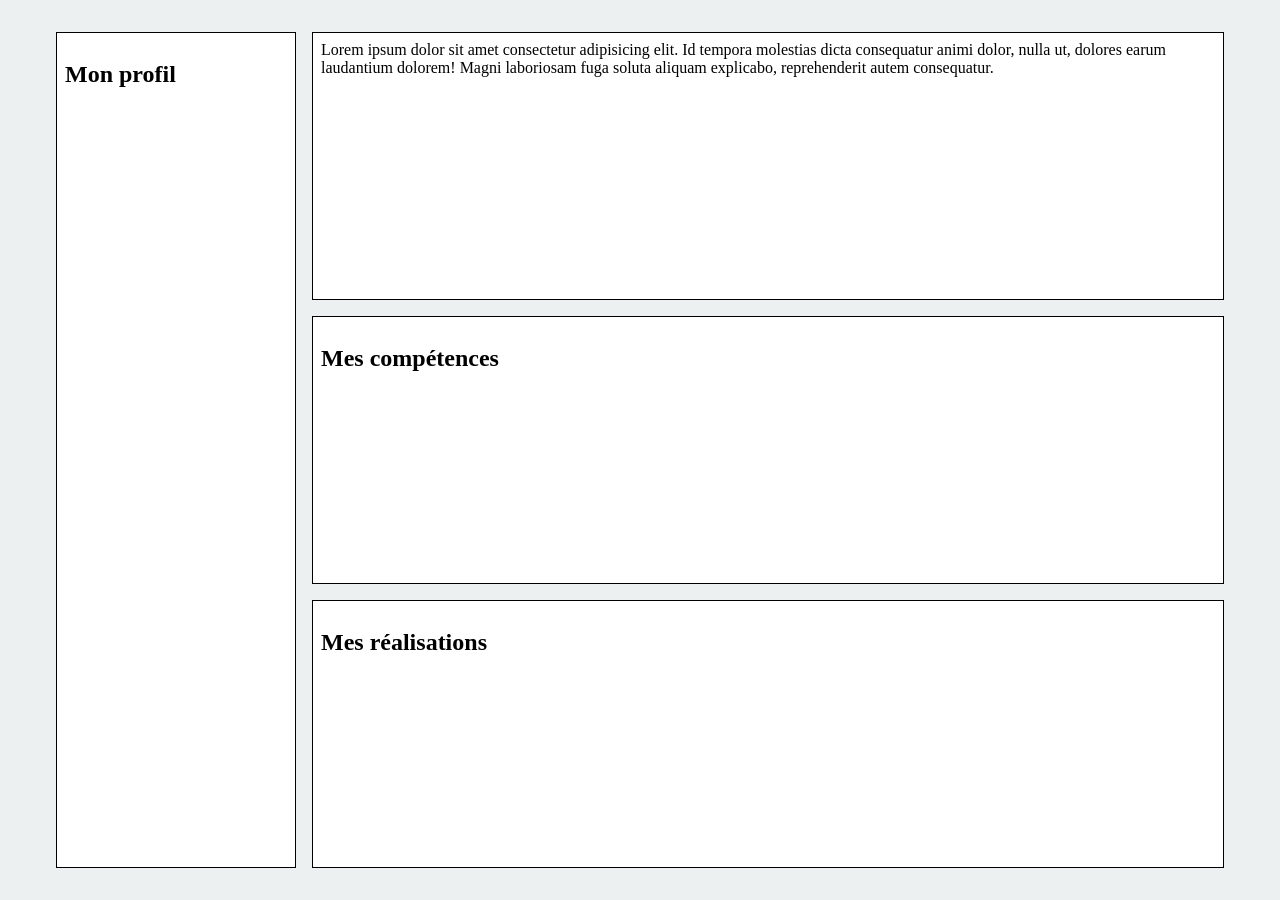
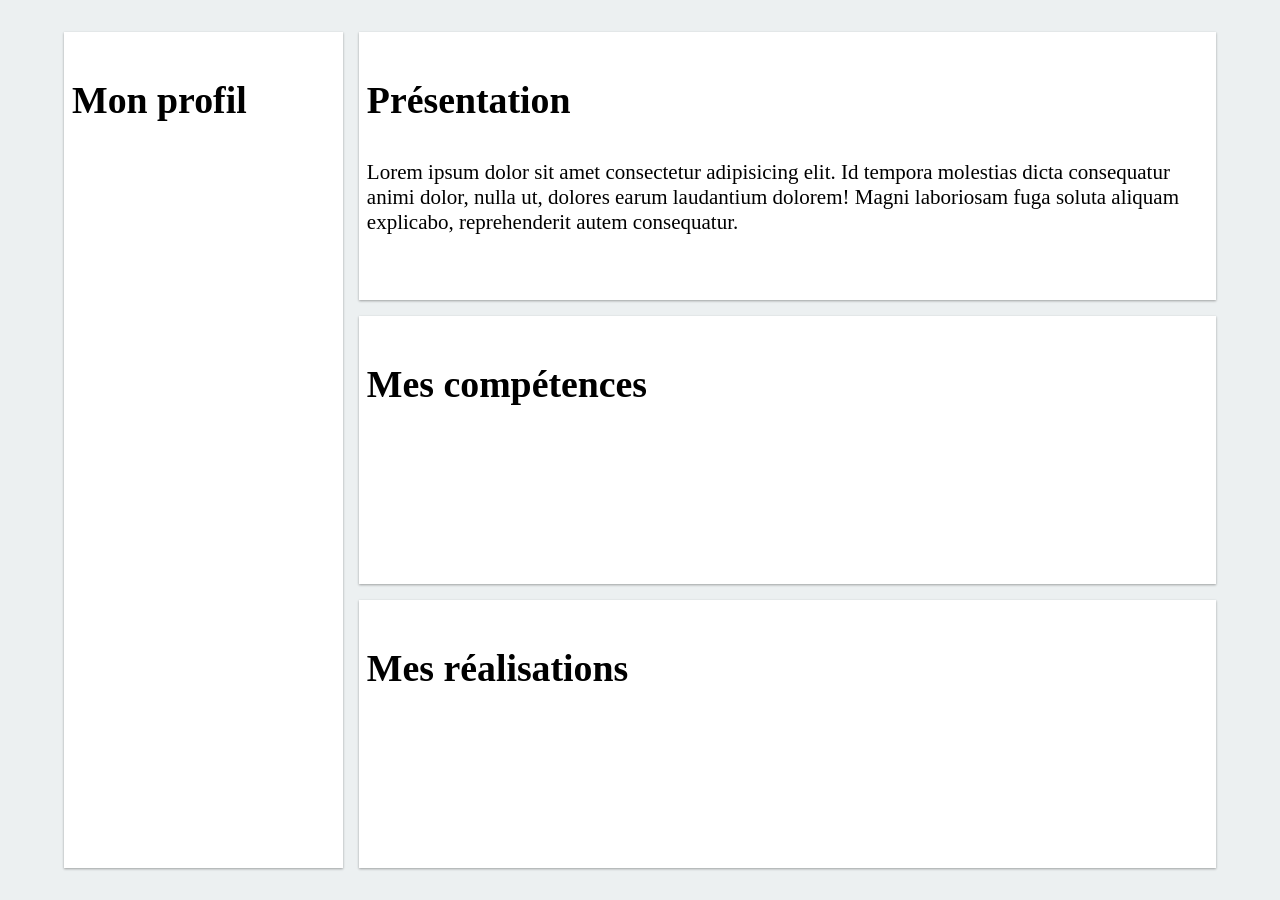
Before and after one commit to l-Aeden-l/portfolio, a Jekyll site: the page built from index.html, in a window 1280 px wide. Built offline with Jekyll 4.4.1, drawn with Linux system fonts in a browser that asks for light colours.

Commit message:
Ajout de règles responsives (mis en page et police)

```diff
--- a/_includes/introduction.html
+++ b/_includes/introduction.html
@@ -1,3 +1,4 @@
 <section id="introduction">
-  Lorem ipsum dolor sit amet consectetur adipisicing elit. Id tempora molestias dicta consequatur animi dolor, nulla ut, dolores earum laudantium dolorem! Magni laboriosam fuga soluta aliquam explicabo, reprehenderit autem consequatur.
+  <h2>Présentation</h2>
+  <p>Lorem ipsum dolor sit amet consectetur adipisicing elit. Id tempora molestias dicta consequatur animi dolor, nulla ut, dolores earum laudantium dolorem! Magni laboriosam fuga soluta aliquam explicabo, reprehenderit autem consequatur.</p>
 </section>
--- a/_includes/profile.html
+++ b/_includes/profile.html
@@ -1,3 +1,3 @@
 <aside id="profil">
-<h2>Mon profil</h2>
+<h2>Mon profil</h1>
 </aside>
--- a/assets/css/styles.css
+++ b/assets/css/styles.css
@@ -1,8 +1,8 @@
 /**
  * -------------------------------
- * Author: Frédéric HAUGUEL
- * Methodology: Best practices CSS (https://cssguidelin.es/)
- * Code editor: Visual Studio Code
+ * Author        : Frédéric HAUGUEL
+ * Methodology   : Best practices CSS (https://cssguidelin.es/)
+ * Code editor   : Visual Studio Code
  * Extension used: Better align (ctrl + shift + a)
  * -------------------------------
  *
@@ -11,13 +11,23 @@
  *     Colors.....................FLAT UI COLOR PALETTE
  *     Wrapper margins............For airing the document
  *     Screen sizes...............Small, medium, large and extra large
- *
+ *     Profil column size.........Adapt the profile column width according to the screen
+ *     Fonts......................Ratio calculation for titles and text sizes
+ *   CUSTOM CLASSES
+ *     Box shadows
  * - BASE
  *     General settings...........Unavoidable values to set (title, link, etc.)
+ * - GRID
  *     Container..................Wrap all the website content
+ * - COMPONENTS
+ *     Navigation.................Navigate through the different sections
+ *     Profil.....................Useful informations as localisation, phone, social network, etc.
+ *     Introduction...............A short introduction about me
+ *     Skills.....................A list of knowledge that I acquired
+ *.....Achievements...............Some of my creations
  *
  * -------------------------------
- * Breakpoints reminder (
+ * Breakpoints reminder
  * -------------------------------
  * Extra small devices (phones, 600px and down)
  * @media only screen and (max-width: 600px) {...}
@@ -38,13 +48,13 @@
 
 
 /*------------------------------------*\
-  #BASE
+  #VARIABLES
 \*------------------------------------*/
 
 :root {
   /**
    * FLAT UI PALETTE V1
-   * SRC: https: //flatuicolors.com/
+   * SRC: https:   //flatuicolors.com/
    */
   --turquoise            : #1abc9c;
   --darken-turquoise     : #16a085;
@@ -68,67 +78,148 @@
   --darken-gray          : #7f8c8d;
 
   /* --- Wrapper margin --- */
-  --wrapperMargin: 2em;
+  --wrapperMargin: 1rem;
 
   /* --- Screen sizes --- */
-  --small-dev: calc(660px - var(--wrapperMargin));
-  --medium-dev: calc(768px - var(--wrapperMargin));
-  --large-dev: calc(992px - var(--wrapperMargin));
+  --small-dev      : calc(660px - var(--wrapperMargin));
+  --medium-dev     : calc(768px - var(--wrapperMargin));
+  --large-dev      : calc(992px - var(--wrapperMargin));
   --extra-large-dev: calc(1200px - var(--wrapperMargin));
 
-  --large-profile: calc(var(--large-dev) / 3);
-  --extra-large-profile: calc(var(--large-dev) / 4);
+  /* --- Profil column size --- */
+  --medium-profile-col: calc(var(--large-dev) / 4);
+  --large-profile-col : calc(var(--large-dev) / 3.5);
+
+  /* --- Fonts --- */
+  --baseline: 1rem;
+  --h1      : calc(var(--baseline) * 2.50);
+  --h2      : calc(var(--baseline) * 2.25);
+  --h3      : calc(var(--baseline) * 2);
+  --h4      : calc(var(--baseline) * 1.75);
+  --h5      : calc(var(--baseline) * 1.50);
+  --regular : calc(var(--baseline) * 1.25);
 }
 
 
+
+/*------------------------------------*\
+  #CUSTOM CLASSES
+\*------------------------------------*/
+
+/* --- Box shadows ---*/
+.box-shadow-depth-1 {
+  box-shadow: 0 1px 3px rgba(0,0,0,0.12), 0 1px 2px rgba(0,0,0,0.24);
+}
+
+.box-shadow-depth-2 {
+  box-shadow: 0 3px 6px rgba(0,0,0,0.16), 0 3px 6px rgba(0,0,0,0.23);
+}
+
+.box-shadow-depth-3 {
+  box-shadow: 0 10px 20px rgba(0,0,0,0.19), 0 6px 6px rgba(0,0,0,0.23);
+}
+
+.box-shadow-depth-4 {
+  box-shadow: 0 14px 28px rgba(0,0,0,0.25), 0 10px 10px rgba(0,0,0,0.22);
+}
+
+.box-shadow-depth-5 {
+  box-shadow: 0 19px 38px rgba(0,0,0,0.30), 0 15px 12px rgba(0,0,0,0.22);
+}
 
 /*------------------------------------*\
   #BASE
 \*------------------------------------*/
 
 /* --- General settings --- */
+*, *:before, *:after {
+  box-sizing: border-box;
+}
 html {
-  box-sizing      : border-box;
   background-color: var(--light-gray);
 }
-*, *:before, *:after {
-  box-sizing: inherit;
+h1 {
+  font-size: var(--h1);
+  margin   : var(--h1) 0;
 }
+h2 {
+  font-size: var(--h2);
+  margin   : var(--h2) 0;
+}
+h3 {
+  font-size: var(--h3);
+  margin   : var(--h3) 0;
+}
+h4 {
+  font-size: var(--h4);
+  margin   : var(--h4) 0;
+}
+h5 {
+  font-size: var(--h5);
+  margin   : var(--h5) 0;
+}
+
+body {
+  font-size: var(--regular);
+}
+
+@media only screen and (max-width: 768px) {
+  :root {
+    --baseline: 0.95rem;
+  }
+}
+@media only screen and (min-width: 992px) {
+  :root {
+    --baseline: 1rem;
+  }
+}
+@media only screen and (min-width: 1200px) {
+  :root {
+    --baseline: 1.05rem;
+  }
+}
+/*------------------------------------*\
+  #GRID
+\*------------------------------------*/
 
 /* --- Container --- */
 #wrapper {
   display            : grid;
   margin             : var(--wrapperMargin) auto;
+  padding            : var(--wrapperMargin);
   height             : calc(100vh - (2 * var(--wrapperMargin)));
-  grid-template      : repeat(3, 1fr)/1fr repeat(2, 1fr); gap: 1rem;
+  grid-template      : repeat(3, 1fr) / 1fr 2fr; gap: var(--wrapperMargin);
   grid-template-areas:
-  "profil introduction introduction"
-  "profil skills skills"
-  "profil achievements achievements";
+  "profil introduction"
+  "profil skills"
+  "profil achievements";
 }
-
-@media only screen and (min-width: 992px) {
-  #wrapper {
-  width                : var(--large-dev);
-  grid-template-columns: minmax(var(--large-profile),var(--large-profile)) repeat(2, 1fr);
+  @media only screen and (max-width: 768px) {
+    #wrapper {
+      grid-template      : repeat(4, 1fr) / 1fr;
+      grid-template-areas:
+      "profil"
+      "introduction"
+      "skills"
+      "achievements";
+    }
   }
-}
-@media only screen and (min-width: 1200px) {
-  #wrapper {
-    width                : var(--extra-large-dev);
-    grid-template-columns: minmax(var(--extra-large-profile),var(--extra-large-profile)) repeat(2, 1fr);
+  @media only screen and (min-width: 768px) {
+    #wrapper {
+      grid-template-columns: minmax(var(--medium-profile-col),var(--medium-profile-col));
+    }
   }
-}
-aside, section {
-  background-color: white;
-  border          : solid 1px black;
-  padding         : 0.5rem;
-}
+  @media only screen and (min-width: 1200px) {
+    #wrapper {
+      max-width            : var(--extra-large-dev);
+      grid-template-columns: minmax(var(--large-profile-col),var(--large-profile-col));
+    }
+  }
 
 
 
 /*------------------------------------*\
-  #BASE
+  #COMPONENTS
 \*------------------------------------*/
 
 aside#profil {
@@ -143,3 +234,9 @@ section#skills {
 section#achievements {
   grid-area: achievements;
 }
+
+aside, section {
+  background-color: white;
+  box-shadow      : 0 1px 3px rgba(0,0,0,0.12), 0 1px 2px rgba(0,0,0,0.24);
+  padding         : 0.5rem;
+}
```
